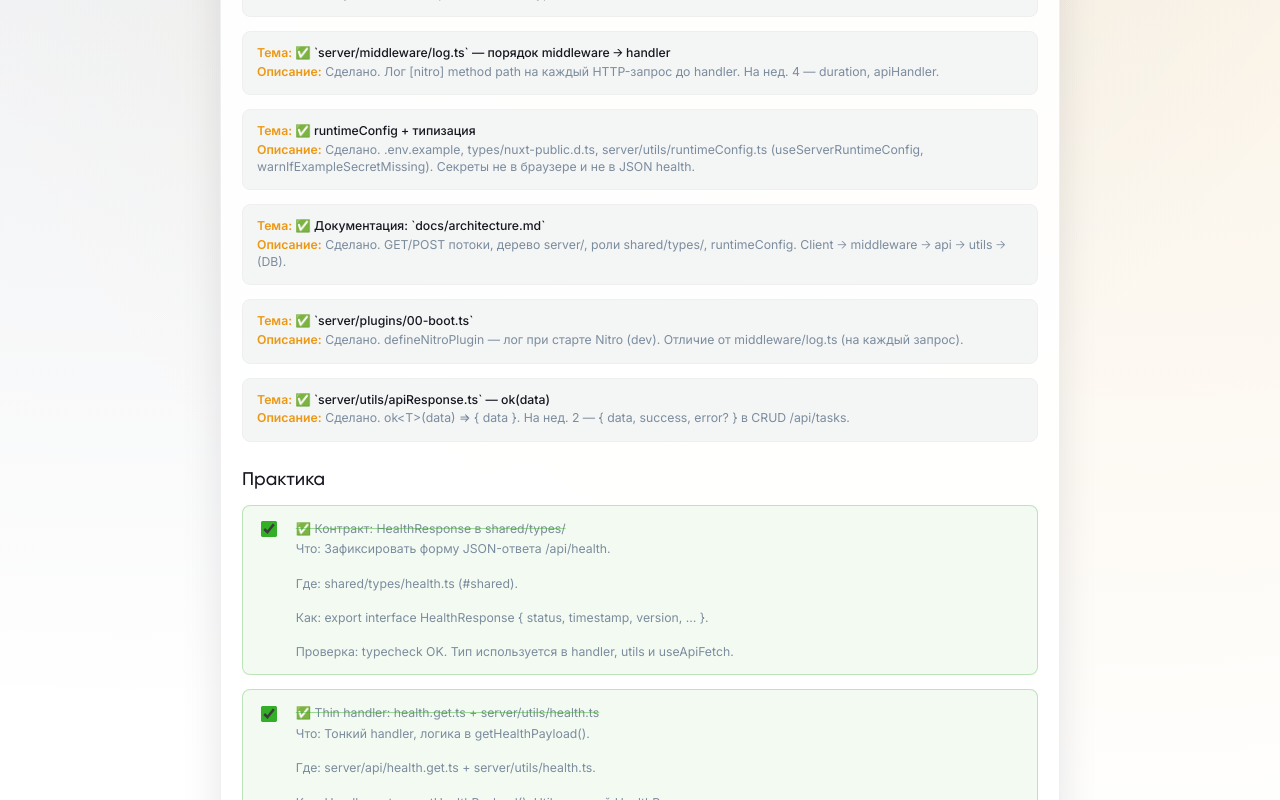
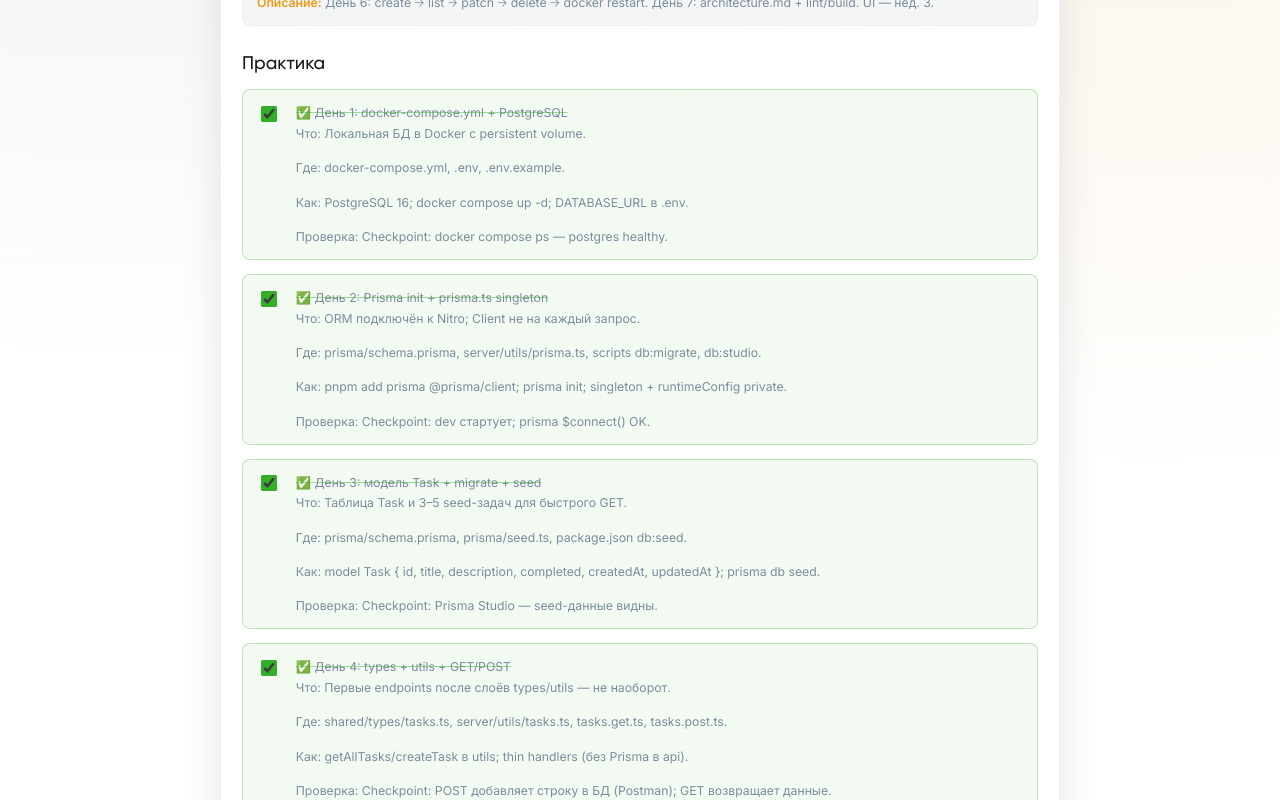
Before and after one commit to MikeIv/Nuxt4_full, a Nuxt app: page /roadmap in a window 1280 px wide. Shown: the part 1200-2000 px from the top of the page. Built offline with nearby package versions, Linux system fonts and the light colour scheme.

Commit message:
feat: update page roadmap

```diff
--- a/app/composables/useRoadmapProgress.ts
+++ b/app/composables/useRoadmapProgress.ts
@@ -1,4 +1,5 @@
 import {
+  CURRENT_ROADMAP_WEEK_ID,
   getAllRoadmapTaskIds,
   getRoadmapTaskLabelMap,
   getRoadmapWeekTaskIds,
@@ -10,6 +11,7 @@ import {
 const TASK_LABELS = getRoadmapTaskLabelMap()
 
 const STORAGE_KEY = 'nuxt4-full-roadmap-progress'
+const CURRENT_WEEK_STORAGE_KEY = 'nuxt4-full-roadmap-current-week'
 
 function readStorage(): Record<string, boolean> {
   if (!import.meta.client) {
@@ -41,20 +43,56 @@ function writeStorage(value: Record<string, boolean>): void {
   localStorage.setItem(STORAGE_KEY, JSON.stringify(value))
 }
 
+function readCurrentWeek(): number {
+  if (!import.meta.client) {
+    return CURRENT_ROADMAP_WEEK_ID
+  }
+
+  try {
+    const raw = localStorage.getItem(CURRENT_WEEK_STORAGE_KEY)
+    const parsed = raw ? parseInt(raw, 10) : NaN
+    return Number.isFinite(parsed) ? parsed : CURRENT_ROADMAP_WEEK_ID
+  } catch {
+    return CURRENT_ROADMAP_WEEK_ID
+  }
+}
+
+function writeCurrentWeek(weekId: number): void {
+  if (!import.meta.client) {
+    return
+  }
+  localStorage.setItem(CURRENT_WEEK_STORAGE_KEY, String(weekId))
+}
+
 export function useRoadmapProgress() {
   const completed = useState<Record<string, boolean>>('roadmap-progress', () => ({}))
 
+  // Persisted "current working week" — the week where the user is actively progressing.
+  // Starts from the constant CURRENT_ROADMAP_WEEK_ID on first visit.
+  // Automatically advances to the next week when the current one reaches 100% completion.
+  const currentWeekId = useState<number>('roadmap-current-week', () => CURRENT_ROADMAP_WEEK_ID)
+
   onMounted(() => {
     completed.value = readStorage()
+    currentWeekId.value = readCurrentWeek()
+
+    // Check for auto-advance on initial load (in case previous session already hit 100%)
+    checkAndAdvanceCurrentWeek()
   })
 
   watch(
     completed,
     (value) => {
       writeStorage(value)
+      // Re-evaluate advancement whenever progress changes
+      checkAndAdvanceCurrentWeek()
     },
     { deep: true },
   )
+
+  watch(currentWeekId, (val) => {
+    writeCurrentWeek(val)
+  })
 
   function isDone(taskId: string): boolean {
     if (Object.hasOwn(completed.value, taskId)) {
@@ -96,11 +134,30 @@ export function useRoadmapProgress() {
     }
   }
 
+  function getCurrentWorkingWeek(): RoadmapWeek {
+    return ROADMAP_WEEKS.find((w) => w.id === currentWeekId.value) || ROADMAP_WEEKS[0]
+  }
+
+  function checkAndAdvanceCurrentWeek() {
+    const week = getCurrentWorkingWeek()
+    const stats = weekStats(week)
+
+    if (stats.percent === 100) {
+      const currentIndex = ROADMAP_WEEKS.findIndex((w) => w.id === currentWeekId.value)
+      const nextWeek = ROADMAP_WEEKS[currentIndex + 1]
+      if (nextWeek) {
+        currentWeekId.value = nextWeek.id
+      }
+    }
+  }
+
   return {
     weeks: ROADMAP_WEEKS,
     isDone,
     toggle,
     weekStats,
     overallStats,
+    // The week the user should be actively working on (auto-advances on 100% completion of previous).
+    currentWorkingWeekId: currentWeekId,
   }
 }
--- a/app/pages/roadmap.vue
+++ b/app/pages/roadmap.vue
@@ -5,9 +5,18 @@ useHead({
   title: 'Roadmap — прогресс обучения',
 })
 
-const { weeks, isDone, toggle, weekStats, overallStats } = useRoadmapProgress()
+const { weeks, isDone, toggle, weekStats, overallStats, currentWorkingWeekId } = useRoadmapProgress()
 
-const activeWeekId = ref('1')
+// Default active tab is driven by the composable's currentWorkingWeekId.
+// This value starts from CURRENT_ROADMAP_WEEK_ID on first visit and automatically
+// advances to the next week when the user reaches 100% completion on the current one.
+const activeWeekId = ref(String(currentWorkingWeekId.value))
+
+// If the current working week auto-advances (because user just hit 100% on the previous week),
+// update the visible tab so the user sees the new active week immediately.
+watch(currentWorkingWeekId, (newId) => {
+  activeWeekId.value = String(newId)
+})
 
 const tabItems = computed<UiTabItem[]>(() =>
   weeks.map((week) => {
--- a/shared/constants/roadmapWeeks.ts
+++ b/shared/constants/roadmapWeeks.ts
@@ -253,11 +253,11 @@ export const ROADMAP_WEEKS: RoadmapWeek[] = [
         verify: 'Checkpoint: Prisma Studio — seed-данные видны.',
       },
       {
-        label: 'День 4: types + utils + GET/POST',
+        label: '✅ День 4: types + utils + GET/POST',
         what: 'Первые endpoints после слоёв types/utils — не наоборот.',
-        where: 'shared/types/task.ts, server/utils/tasks.ts, tasks.get.ts, tasks.post.ts.',
-        how: 'listTasks/createTask в utils; thin handlers; ok(data); Zod на POST body.',
-        verify: 'Checkpoint: GET → seed JSON; POST → новая строка в Studio.',
+        where: 'shared/types/tasks.ts, server/utils/tasks.ts, tasks.get.ts, tasks.post.ts.',
+        how: 'getAllTasks/createTask в utils; thin handlers (без Prisma в api).',
+        verify: 'Checkpoint: POST добавляет строку в БД (Postman); GET возвращает данные.',
       },
       {
         label: 'День 5: PATCH/DELETE + ошибки',
@@ -460,6 +460,13 @@ export function isRoadmapLabelCompletedByDefault(label: string): boolean {
   return /^\s*✅/.test(label)
 }
 
+/**
+ * The week the student is currently actively working on.
+ * This determines the default active tab when opening /roadmap.
+ * Update this value when moving to the next week (after completing previous week's final commit + checklist).
+ */
+export const CURRENT_ROADMAP_WEEK_ID = 2
+
 export function getRoadmapTaskLabelMap(): Map<string, string> {
   const map = new Map<string, string>()
 
```
